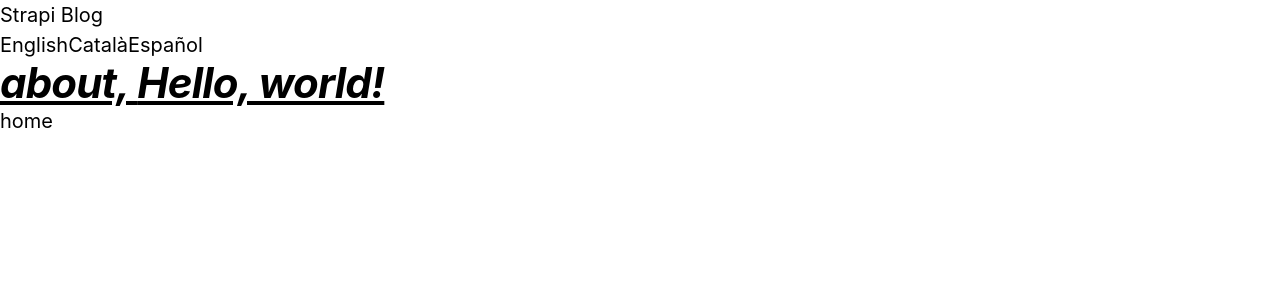
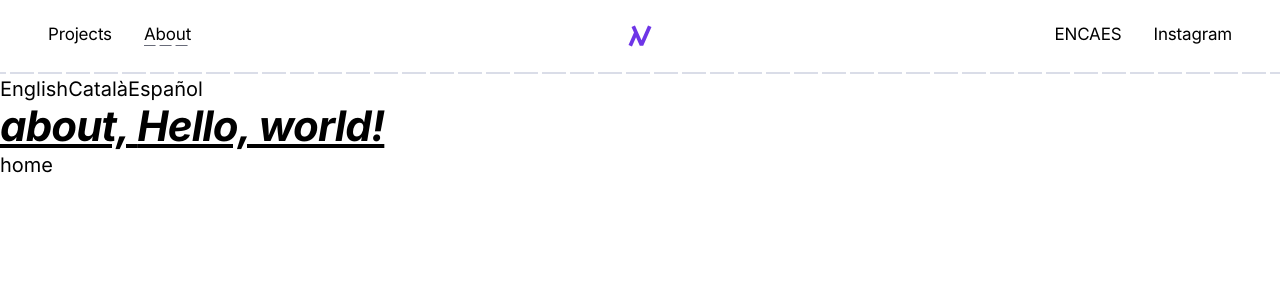
Before and after one commit to nil/portfolio-2022, a Next.js app: page /about in a window 1280 px wide. Shown: the top 300 px of the page. Built offline with nearby package versions, Linux system fonts and the light colour scheme.

Commit message:
Added Navbar

```diff
--- a/assets/styles/global.css
+++ b/assets/styles/global.css
@@ -2,12 +2,26 @@
 @tailwind components;
 @tailwind utilities;
 
+* {
+  box-sizing: border-box;
+}
+
 html {
   font-size: 20px; /* TODO: make responsive */
+  text-rendering: geometricPrecision;
+  -moz-osx-font-smoothing: grayscale;
+  -webkit-font-smoothing: antialiased;
+  font-smoothing: antialiased;
+
+  cursor: default;
 }
 
 @layer components {
   .grid-basic {
     @apply grid grid-cols-12 gap-x-s
   }
+
+  .wrapper {
+    @apply max-w-[1312px] mx-auto px-xs sm:px-s md:px-m;
+  }
 }
--- a/components/navbar.js
+++ b/components/navbar.js
@@ -1,10 +1,57 @@
-import React from 'react';
-import Language from './language';
+import React, { useContext } from 'react';
+import Link from 'next/link';
+import { useRouter } from 'next/router';
+import { LocaleContext } from '../pages/_app';
 
-const Navbar = () => (
-  <div>
-    <Language/>
-  </div>
-);
+const Navbar = () => {
+  const router = useRouter();
+  const { navbar } = useContext(LocaleContext);
+
+  const pageLinks = [
+    { labelKey: 'projects', path: '/', pathCheck: 'project' },
+    { labelKey: 'about', path: '/about' },
+  ];
+
+  const socialLinks = [
+    { label: 'Instagram', link: 'https://instagram.com/nilvilam' },
+  ];
+
+  function testPath(str) {
+    const regex = new RegExp(`^/${str}($|/)`, 'g');
+    return regex.test(router.asPath);
+  }
+
+  return (
+    <nav className='py-[24px] text-s border-b-s border-navbar-border'>
+      <div className='wrapper flex'>
+        <div className="flex-1">
+          {pageLinks.map(({ labelKey, path, pathCheck }, index) => (
+            <Link href={path} key={labelKey}>
+              <a className={`
+                ${pageLinks.length !== index ? 'mr-s' : ''}
+                ${testPath(pathCheck || labelKey) ? 'border-b-xs boder-dashed border-navbar-underline' : ''}
+              `}>{navbar[labelKey]}</a>
+            </Link>
+          ))}
+        </div>
+        <Link href="/">
+          <svg xmlns="http://www.w3.org/2000/svg" viewBox="0 0 24 24" className='fill-brand-40 h-[24px] cursor-pointer'>
+            <path d="M.534 20.995l3.432 1.51 4.074-9.258 3.744 8.508h3.432l8.25-18.75-3.432-1.51-6.534 14.85-6.534-14.85-3.432 1.51 2.458 5.586L.534 20.995z"/>
+          </svg>
+        </Link>
+        <div className="flex-1 text-right">
+          <div className='inline-block'>
+            <Link href={router.asPath} locale="en">EN</Link>
+            <Link href={router.asPath} locale="ca">CA</Link>
+            <Link href={router.asPath} locale="es">ES</Link>
+          </div>
+          {socialLinks.map(({ label, link }, index) => (
+            <a href={link} key={label} className={socialLinks.length !== index ? 'ml-s' : ''} target="_blank" rel="noreferrer">{label}</a>
+          ))}
+        </div>
+      </div>
+    </nav>
+  );
+};
 
 export default Navbar;
--- a/locales/ca.json
+++ b/locales/ca.json
@@ -1,3 +1,8 @@
 {
-  "helloWorld": "Hola, món!"
+  "helloWorld": "Hola, món!",
+
+  "navbar": {
+    "projects": "Projectes",
+    "about": "Sobre mi"
+  }
 }
--- a/locales/en.json
+++ b/locales/en.json
@@ -1,3 +1,8 @@
 {
-  "helloWorld": "Hello, world!"
+  "helloWorld": "Hello, world!",
+
+  "navbar": {
+    "projects": "Projects",
+    "about": "About"
+  }
 }
--- a/locales/es.json
+++ b/locales/es.json
@@ -1,3 +1,8 @@
 {
-  "helloWorld": "¡Hola, mundo!"
+  "helloWorld": "¡Hola, mundo!",
+
+  "navbar": {
+    "projects": "Proyectos",
+    "about": "Sobre mí"
+  }
 }
--- a/pages/_layout.js
+++ b/pages/_layout.js
@@ -1,10 +1,10 @@
 import React from 'react';
 import Language from '../components/language';
-import Nav from '../components/nav';
+import Navbar from '../components/navbar';
 
 const LayoutOld = ({ children }) => (
   <>
-    <Nav />
+    <Navbar />
     <Language />
     {children}
   </>
--- a/tailwind.config.js
+++ b/tailwind.config.js
@@ -29,6 +29,9 @@ module.exports = {
         50: '#42278D',
         60: '#2C1E50',
       },
+      'navbar-logo': 'var(--navbar-logo, #6E35E7)',
+      'navbar-border': 'var(--navbar-border, #DADDE8)',
+      'navbar-underline': 'var(--navbar-underline, #686B79)',
     },
     fontFamily: {
       sans: ['GT Cinetype', '-apple-system', 'BlinkMacSystemFont', 'Segoe UI', 'Helvetica Neue', 'Helvetica', 'Ubuntu', 'Roboto', 'Noto', 'Arial', 'sans-serif'],
@@ -89,18 +92,21 @@ module.exports = {
         '2xl': '208px',
       },
       borderWidth: {
+        xs: '1.5px',
         s: '2px',
         m: '4px',
         l: '6px',
         xl: '8px',
       },
       borderDashed: {
+        xs: '12px',
         s: '24px',
         m: '24px',
         l: '32px',
         xl: '40px',
       },
       borderGap: {
+        xs: '4px',
         s: '4px',
         m: '4px',
         l: '8px',
```
